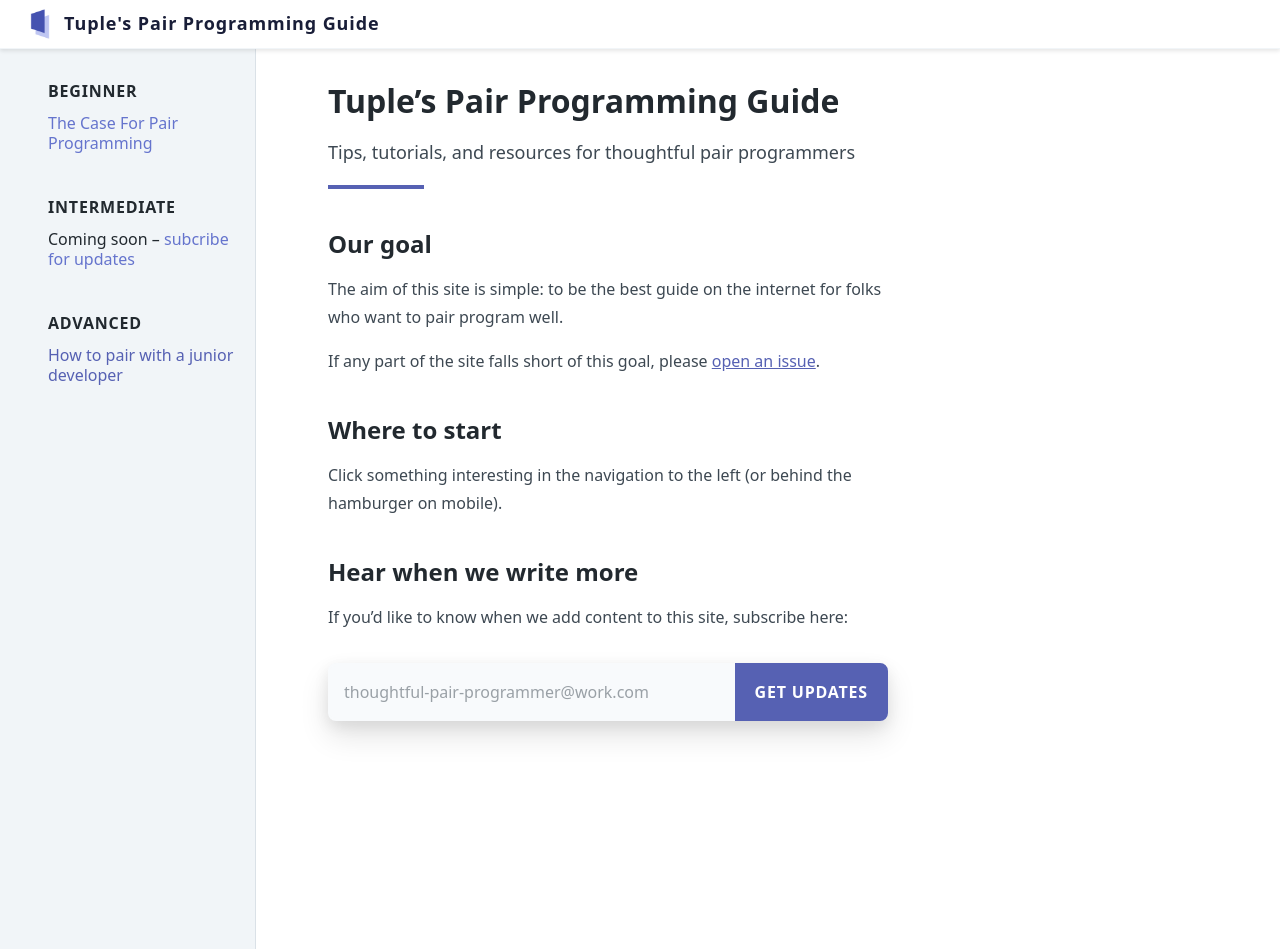
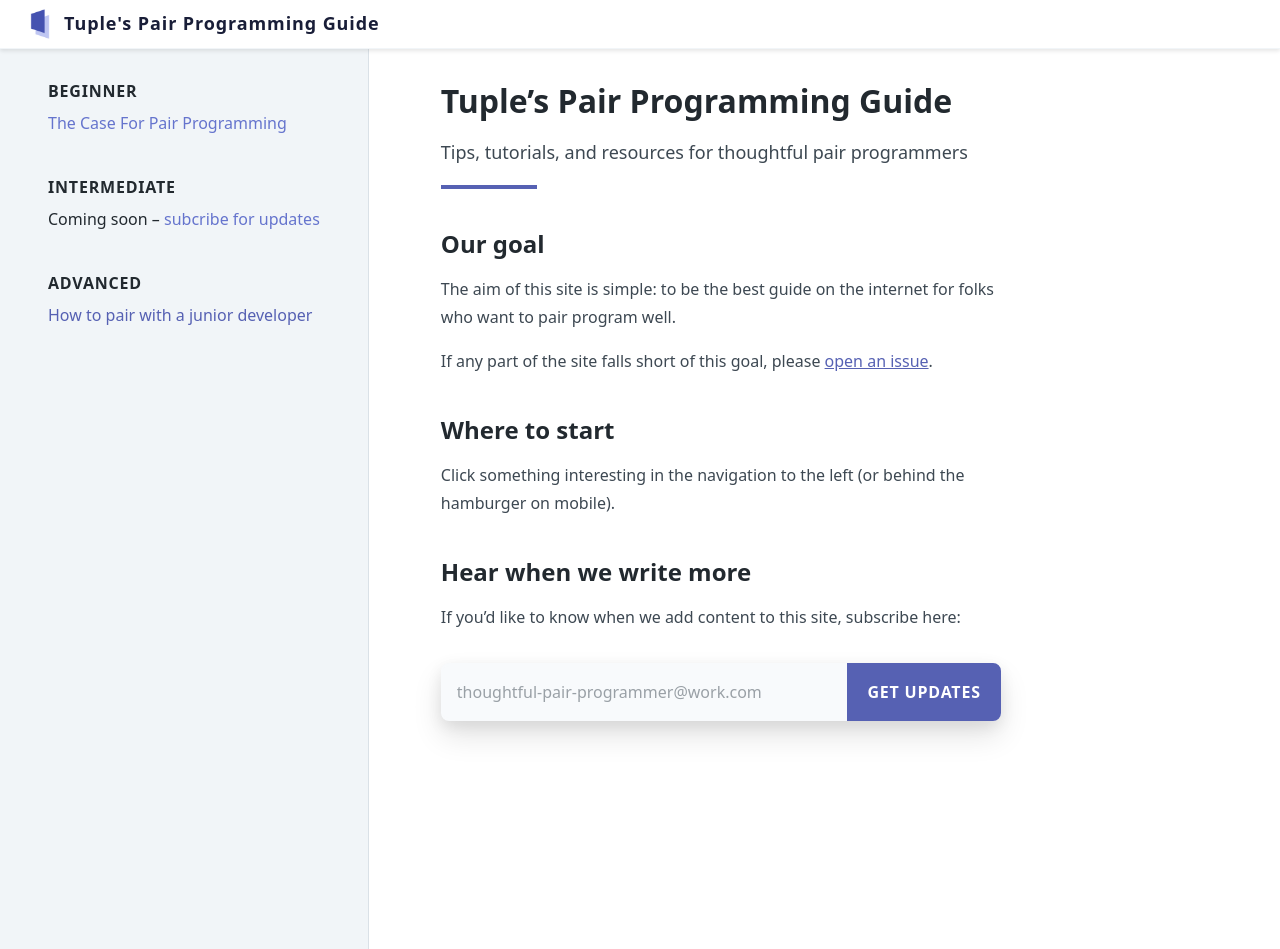
Before and after one commit to tupleapp/pair-programming-guide, a Jekyll site: the page built from index.md, in a window 1280 px wide. Built offline with Jekyll 4.4.1, drawn with Linux system fonts in a browser that asks for light colours.

Commit message:
sidebar width

```diff
--- a/_layouts/default.html
+++ b/_layouts/default.html
@@ -70,8 +70,10 @@
     </header>
 
     <div class="flex">
-      <div id="nav" class="hidden absolute z-40 top-16 pb-16 px-2 text-lg min-h-screen bg-grey-lighter w-full border-r lg:text-base lg:-mb-0 lg:static lg:border-b-0 lg:pt-0 lg:w-1/4 lg:block xl:w-1/6 min-w-16">
-        <nav class="mt-8 ml-10">
+      <div id="nav" class="hidden absolute z-40 top-16 pb-16 px-2 text-lg
+        min-h-screen bg-grey-lighter border-r w-full lg:text-base lg:-mb-0
+        lg:static lg:border-b-0 lg:pt-0 lg:block lg:w-auto">
+        <nav class="mt-8 px-10">
           <p class="mb-3 uppercase tracking-wide font-bold leading-tight">Beginner</p>
           <ul class="list-reset">
             <li class="mb-3 leading-tight"><a href="./the-case-for-pair-programming" class="text-indigo no-underline">The Case For Pair Programming</a></li>
```
